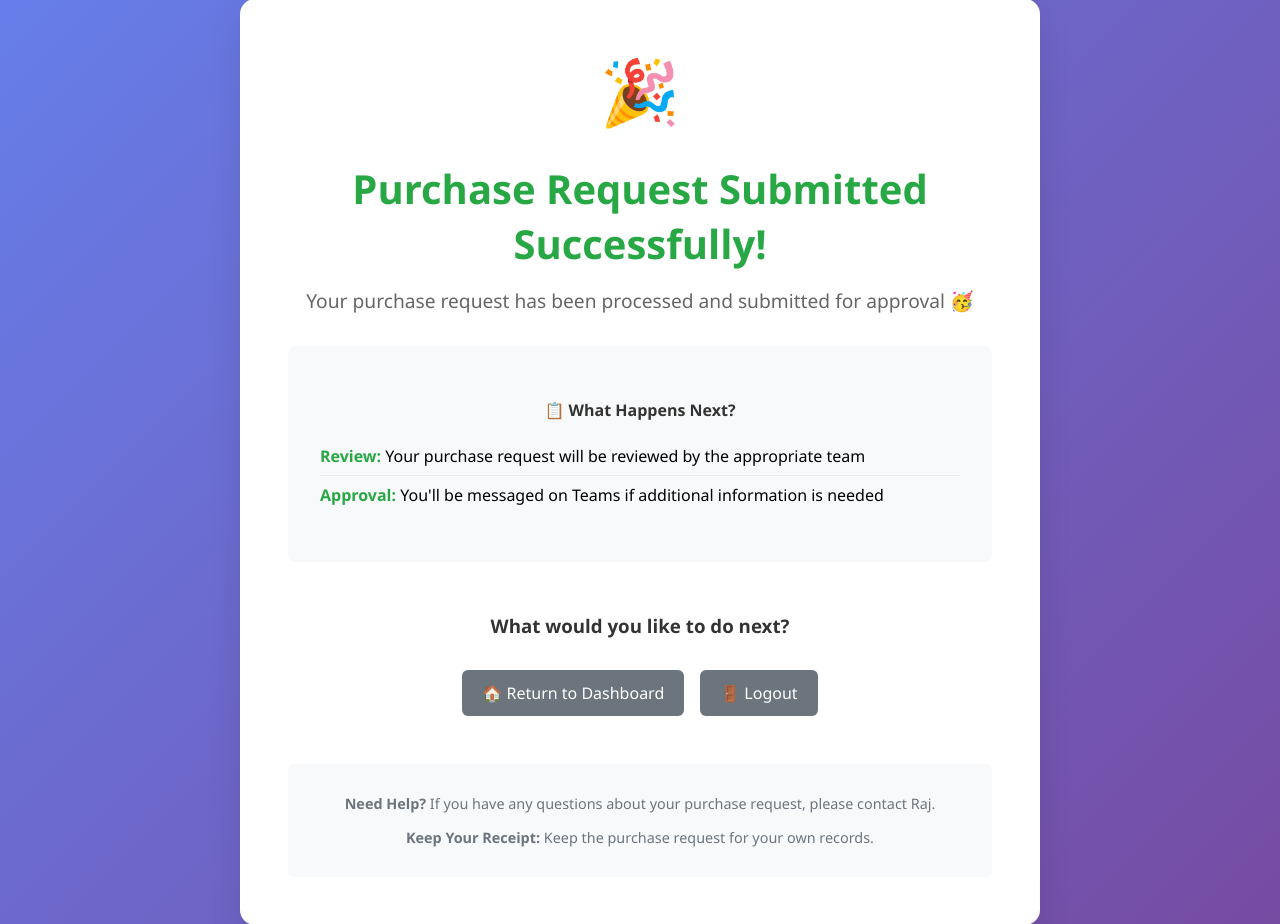
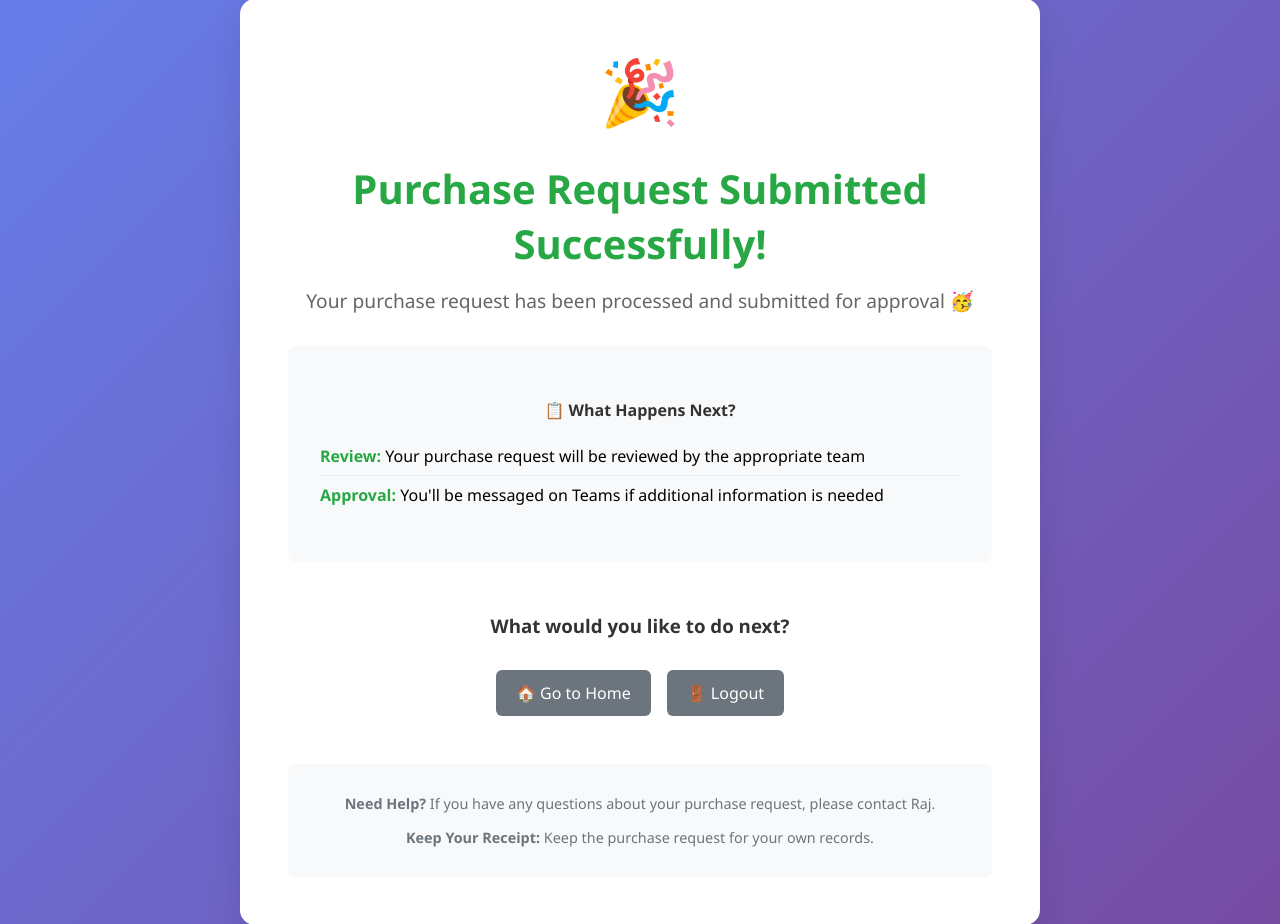
Before and after one commit to McMaster-Solar-Car-Project/purchase-request-site, a FastAPI app: page /success in a window 1280 px wide. Shown: the part 21-945 px from the top of the page. Run offline with FastAPI, Linux system fonts and the light colour scheme; the visitor is signed in with stand-in values (Sample User, id 1).

Commit message:
Fix: Go to Home redirects back to login page instead of dashboard

```diff
--- a/src/templates/success.html
+++ b/src/templates/success.html
@@ -41,8 +41,8 @@
 
     <div class="success-actions">
       <h3>What would you like to do next?</h3>
-      <a href="/dashboard?user_email={{ user_email if user_email else '' }}&use_saved=true"
-        class="success-btn-secondary">🏠 Return to Dashboard</a>
+      <a href="/login"
+        class="success-btn-secondary">🏠 Go to Home</a>
       <a href="/logout" class="success-btn-secondary">🚪 Logout</a>
     </div>
 
```
